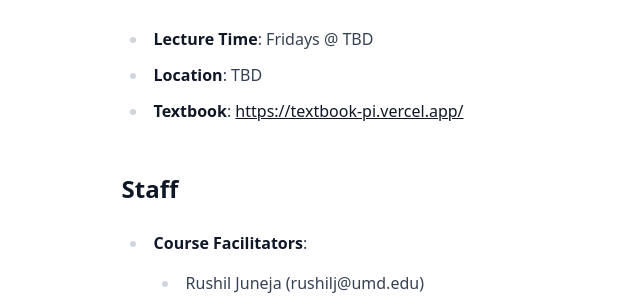
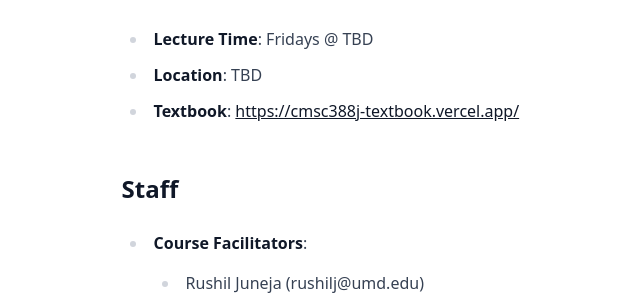
Before and after one commit to cmsc388jvercel-cyber/Class_Page, a Flask app: page /388j in a window 1280 px wide. Shown: the part 737-1034 px from the top of the page, without its empty margins (221-861 px from the left). Run offline with Flask 2, Linux system fonts and the light colour scheme; style sheets or scripts are compiled from the project's sources.

Commit message:
Update textbook link to new domain: cmsc388j-textbook.vercel.app

```diff
--- a/templates/home.html
+++ b/templates/home.html
@@ -10,7 +10,7 @@
 <ul>
 <li><strong>Lecture Time</strong>: Fridays @ TBD</li>
 <li><strong>Location</strong>: TBD</li>
-<li><strong>Textbook</strong>: <a href="https://textbook-pi.vercel.app/">https://textbook-pi.vercel.app/</a></li>
+<li><strong>Textbook</strong>: <a href="https://cmsc388j-textbook.vercel.app/">https://cmsc388j-textbook.vercel.app/</a></li>
 </ul>
 <h2 id="staff">Staff</h2>
 <ul>
```
